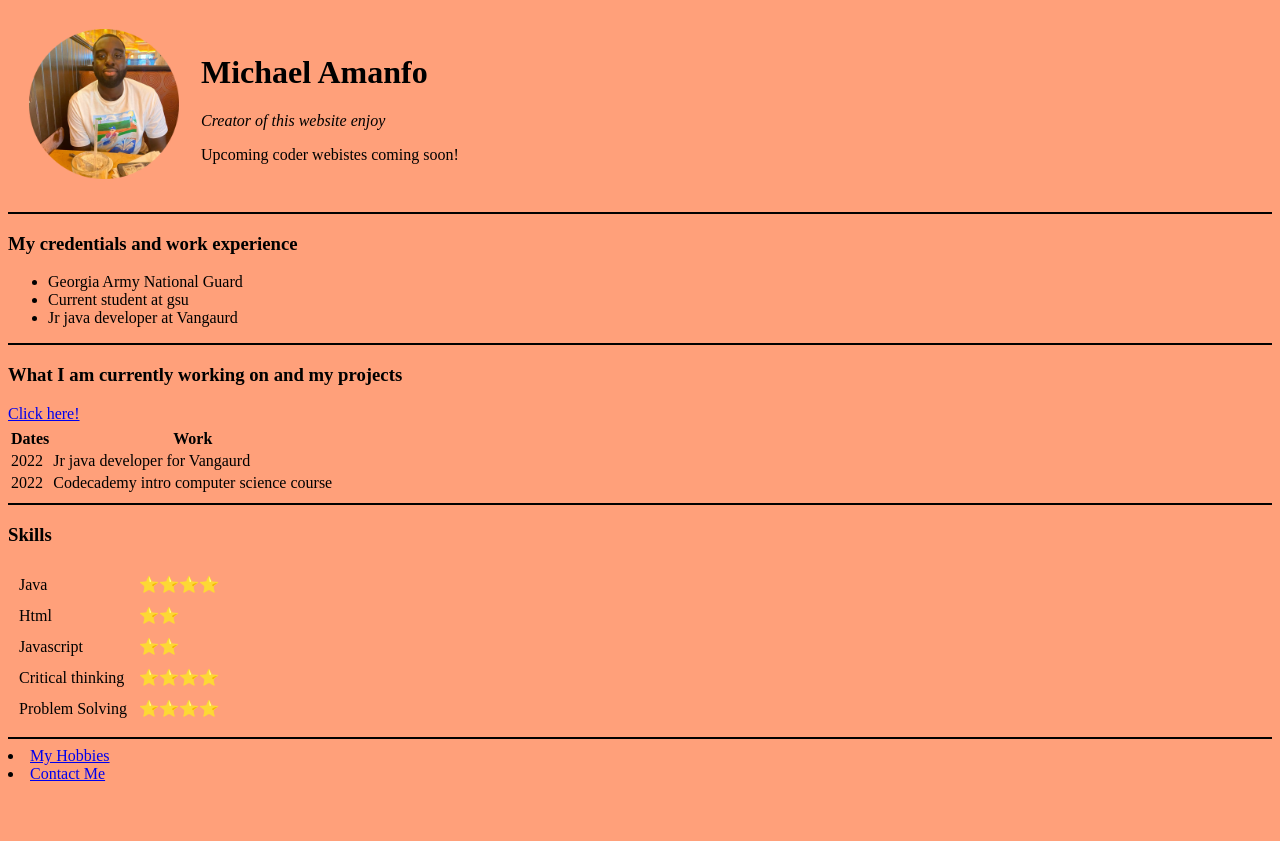
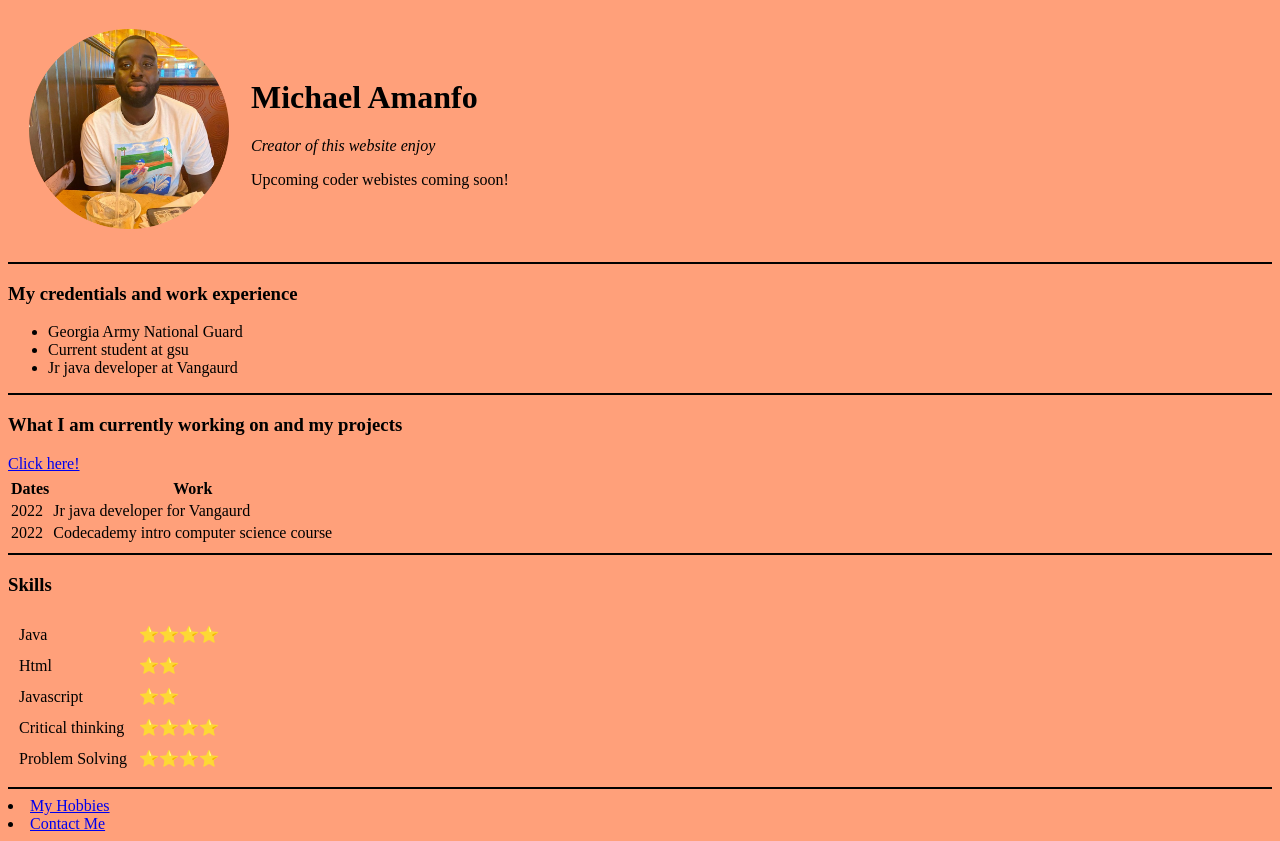
Before and after one commit to MichaelAmangelo/cv, a plain HTML site: page index.html in a window 1280 px wide. Before the commit the page ends 800 px from the top, so only its background shows below. Drawn offline with Linux system fonts and the light colour scheme.

Commit message:
Update index.html

```diff
--- a/index.html
+++ b/index.html
@@ -9,7 +9,7 @@
 
   <table cellspacing="20">
     <tr>
-      <td><img src="mike-mod.png" width="150" height="150" alt="michael's profile picture"></td>
+      <td><img src="mike-mod.png" width="200" height="200" alt="michael's profile picture"></td>
       <td><h1>Michael Amanfo</h1>
       <p><em>Creator of this website enjoy</em></p>
       <p>Upcoming coder webistes coming soon!</p></td>
```
